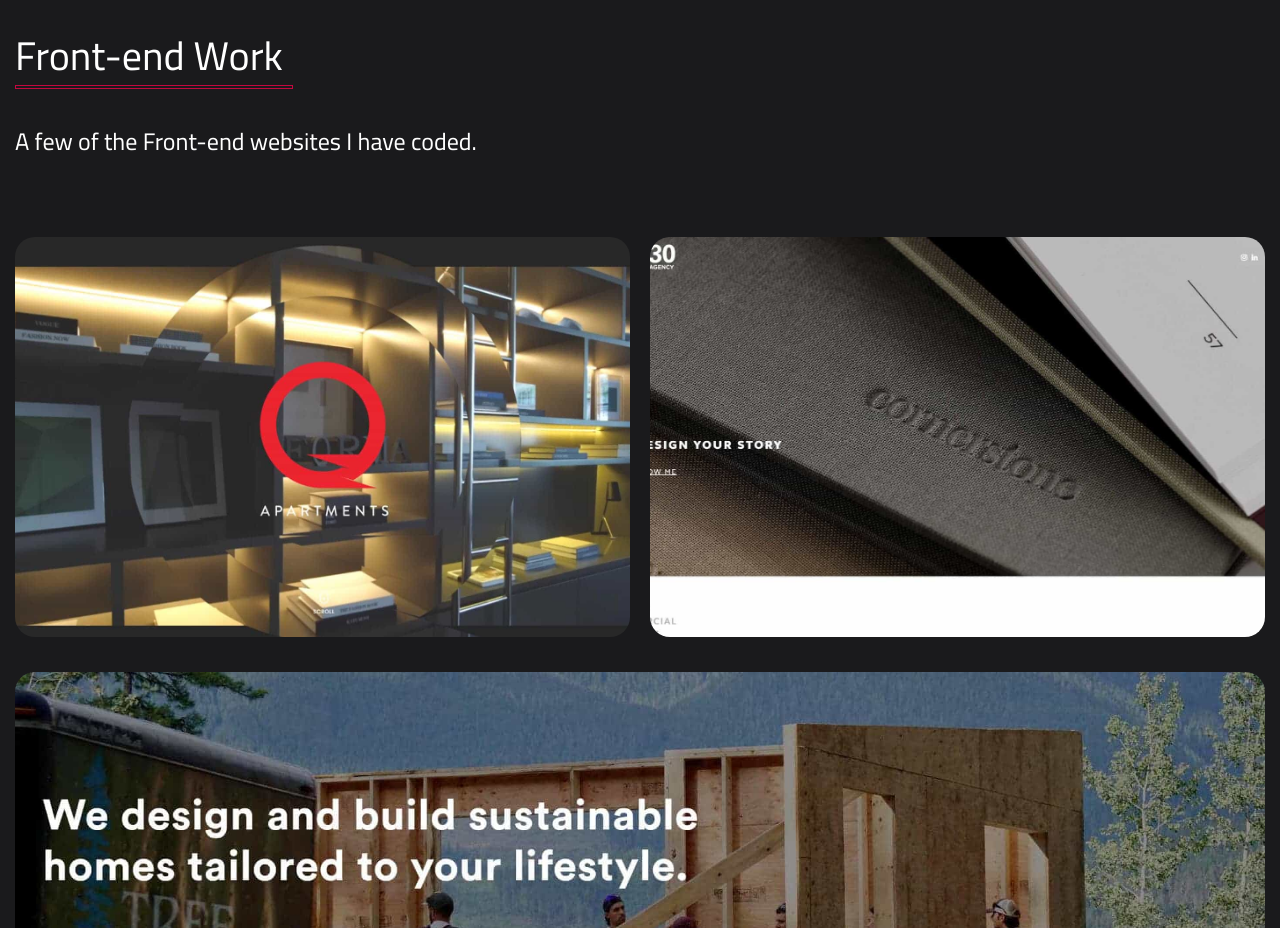
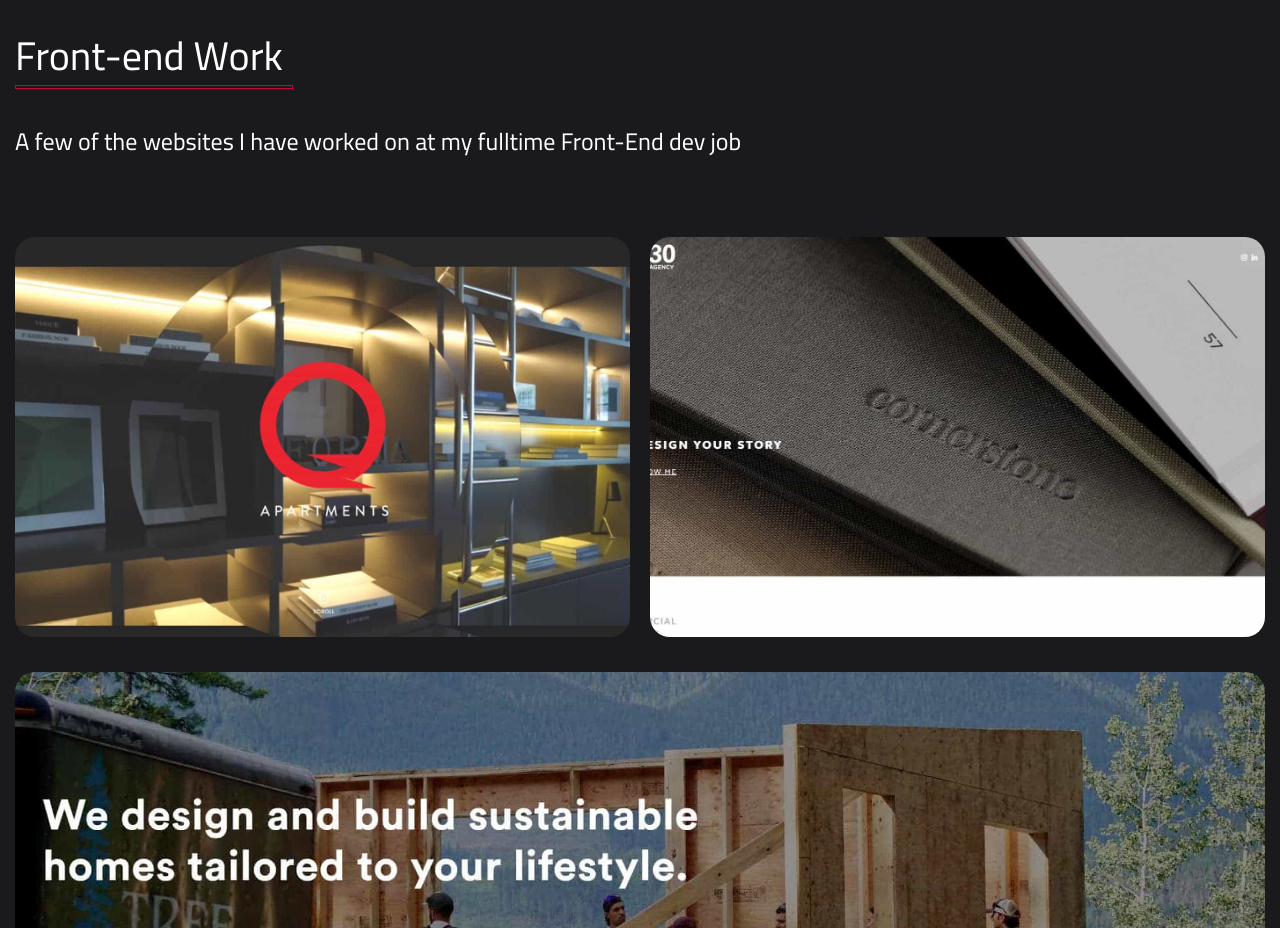
Before and after one commit to versave/versave.github.io, a website built with webpack: page index.html in a window 1280 px wide. Shown: the part 4640-5568 px from the top of the page. Built offline with nearby package versions, Linux system fonts and the light colour scheme; files whose address does not match are found by name.

Commit message:
Edit work h3

```diff
--- a/index.html
+++ b/index.html
@@ -525,7 +525,7 @@
 							<h2>Front-end Work</h2>
 						</div>
 
-						<h3>A few of the Front-end websites I have coded.</h3>
+						<h3>A few of the websites I have worked on at my fulltime Front-End dev job</h3>
 					</header>
 
 					<div class="section__body">
```
Also changed, not shown: build/home.html (deleted).
